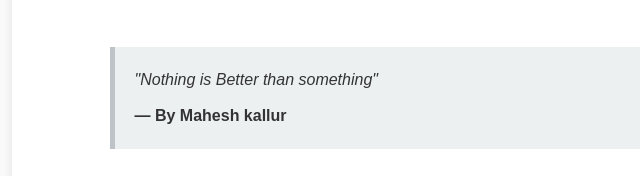
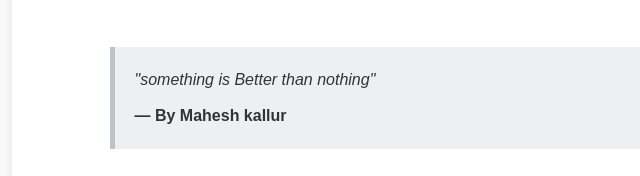
Before and after one commit to Arunkambrekar/tribute-page-fcc-, a plain HTML site: page tribute/mahesh.html in a window 1280 px wide. Shown: the part 1345-1521 px from the top of the page, 208-848 px from the left. Drawn offline with Linux system fonts and the light colour scheme.

Commit message:
updated the quote

```diff
--- a/tribute/mahesh.html
+++ b/tribute/mahesh.html
@@ -31,7 +31,7 @@
             </ul>
 
             <blockquote>
-                "Nothing is Better than something"
+                "something is Better than nothing"
                 <cite>— By Mahesh kallur</cite>
             </blockquote>
 
```
